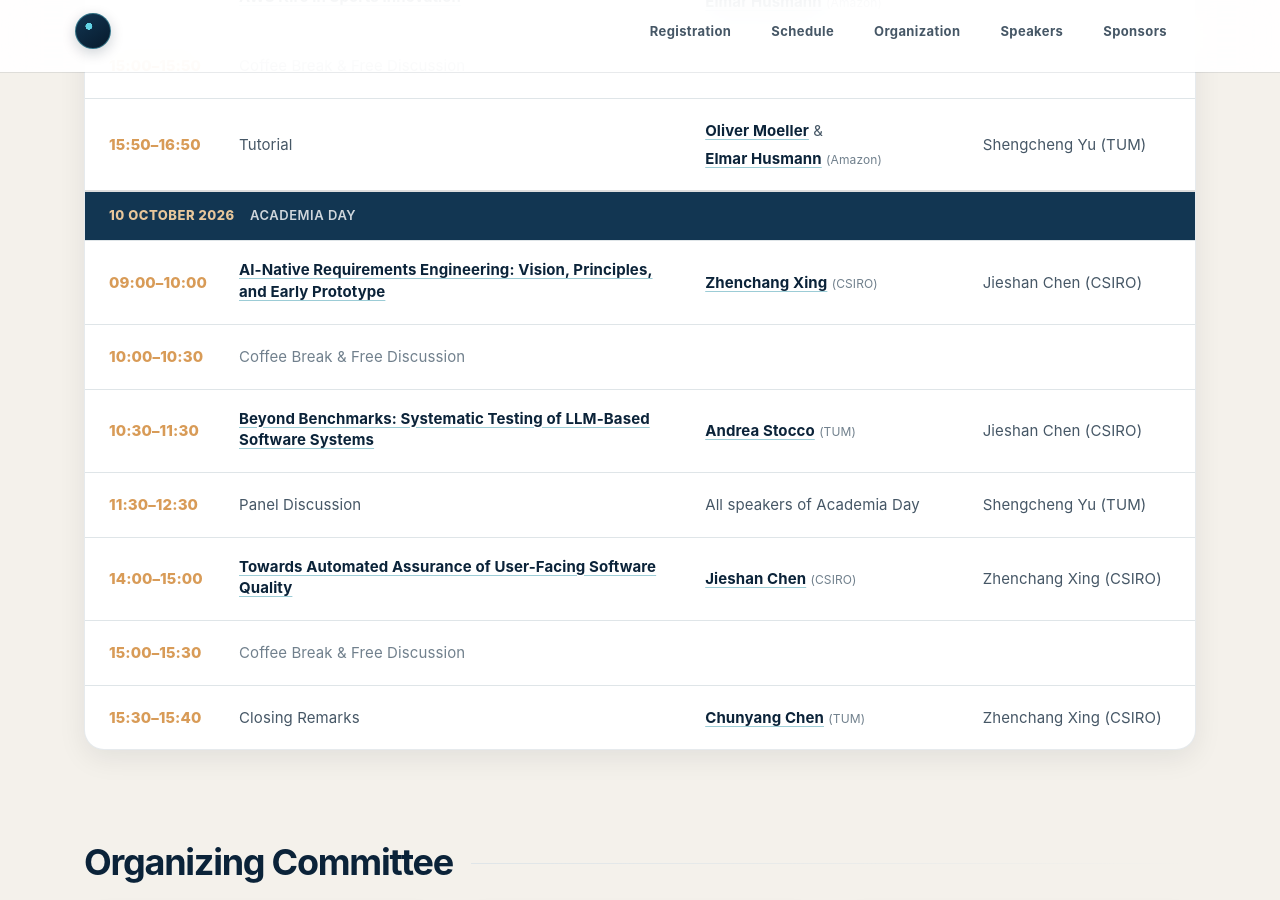
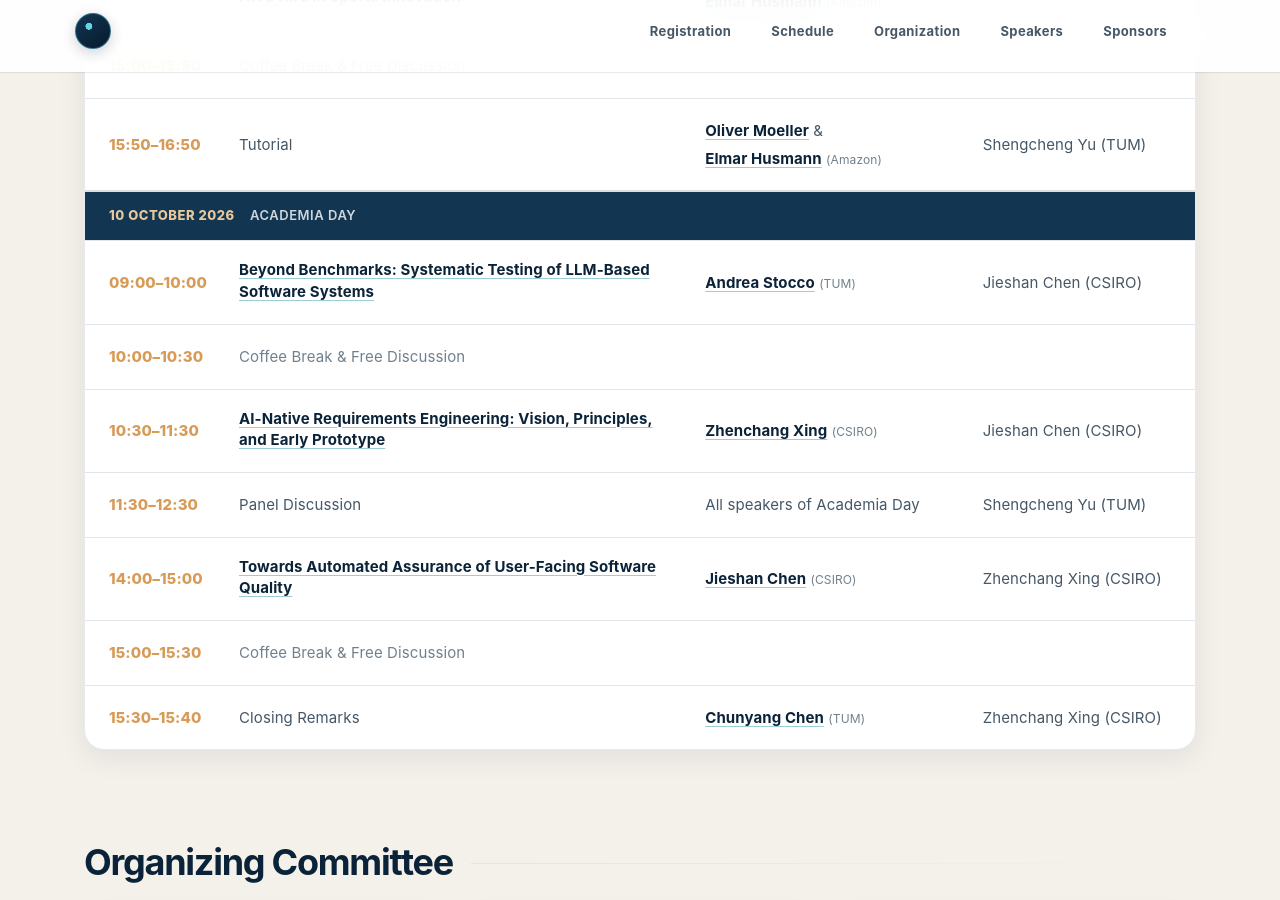
Before and after one commit to LLMSoftwareDev/LLMSoftwareDev.github.io, a Jekyll site: the page built from _pages/home_2026.md, in a window 1280 px wide and 900 px high, scrolled down 2710 px. Built offline with Jekyll 4.4.1, drawn with Linux system fonts in a browser that asks for light colours; nearby versions of some CDN libraries; part of the change alters nothing that is shown.

Commit message:
Swap Andrea and Zhenchang schedule slots

```diff
--- a/_pages/home_2026.md
+++ b/_pages/home_2026.md
@@ -134,8 +134,8 @@ This winter school focuses on LLM-based software development, combining lectures
           </tr>
           <tr>
             <td class="schedule-time">09:00–10:00</td>
-            <td><button class="schedule-detail-trigger schedule-talk-trigger" type="button" data-speaker-dialog-open="zhenchang-talk-dialog" data-detail-view="abstract" aria-label="Read abstract for AI-Native Requirements Engineering: Vision, Principles, and Early Prototype">AI-Native Requirements Engineering: Vision, Principles, and Early Prototype</button></td>
-            <td><button class="schedule-detail-trigger" type="button" data-speaker-dialog-open="zhenchang-talk-dialog" data-detail-view="bio" data-speaker-name="Zhenchang Xing" aria-label="Read Zhenchang Xing biography">Zhenchang Xing</button> <span class="schedule-affiliation">(CSIRO)</span></td>
+            <td><button class="schedule-detail-trigger schedule-talk-trigger" type="button" data-speaker-dialog-open="andrea-talk-dialog" data-detail-view="abstract" aria-label="Read abstract for Beyond Benchmarks: Systematic Testing of LLM-Based Software Systems">Beyond Benchmarks: Systematic Testing of LLM-Based Software Systems</button></td>
+            <td><button class="schedule-detail-trigger" type="button" data-speaker-dialog-open="andrea-talk-dialog" data-detail-view="bio" data-speaker-name="Andrea Stocco" aria-label="Read Andrea Stocco biography">Andrea Stocco</button> <span class="schedule-affiliation">(TUM)</span></td>
             <td>Jieshan Chen (CSIRO)</td>
           </tr>
           <tr>
@@ -144,8 +144,8 @@ This winter school focuses on LLM-based software development, combining lectures
           </tr>
           <tr>
             <td class="schedule-time">10:30–11:30</td>
-            <td><button class="schedule-detail-trigger schedule-talk-trigger" type="button" data-speaker-dialog-open="andrea-talk-dialog" data-detail-view="abstract" aria-label="Read abstract for Beyond Benchmarks: Systematic Testing of LLM-Based Software Systems">Beyond Benchmarks: Systematic Testing of LLM-Based Software Systems</button></td>
-            <td><button class="schedule-detail-trigger" type="button" data-speaker-dialog-open="andrea-talk-dialog" data-detail-view="bio" data-speaker-name="Andrea Stocco" aria-label="Read Andrea Stocco biography">Andrea Stocco</button> <span class="schedule-affiliation">(TUM)</span></td>
+            <td><button class="schedule-detail-trigger schedule-talk-trigger" type="button" data-speaker-dialog-open="zhenchang-talk-dialog" data-detail-view="abstract" aria-label="Read abstract for AI-Native Requirements Engineering: Vision, Principles, and Early Prototype">AI-Native Requirements Engineering: Vision, Principles, and Early Prototype</button></td>
+            <td><button class="schedule-detail-trigger" type="button" data-speaker-dialog-open="zhenchang-talk-dialog" data-detail-view="bio" data-speaker-name="Zhenchang Xing" aria-label="Read Zhenchang Xing biography">Zhenchang Xing</button> <span class="schedule-affiliation">(CSIRO)</span></td>
             <td>Jieshan Chen (CSIRO)</td>
           </tr>
           <tr>
```
